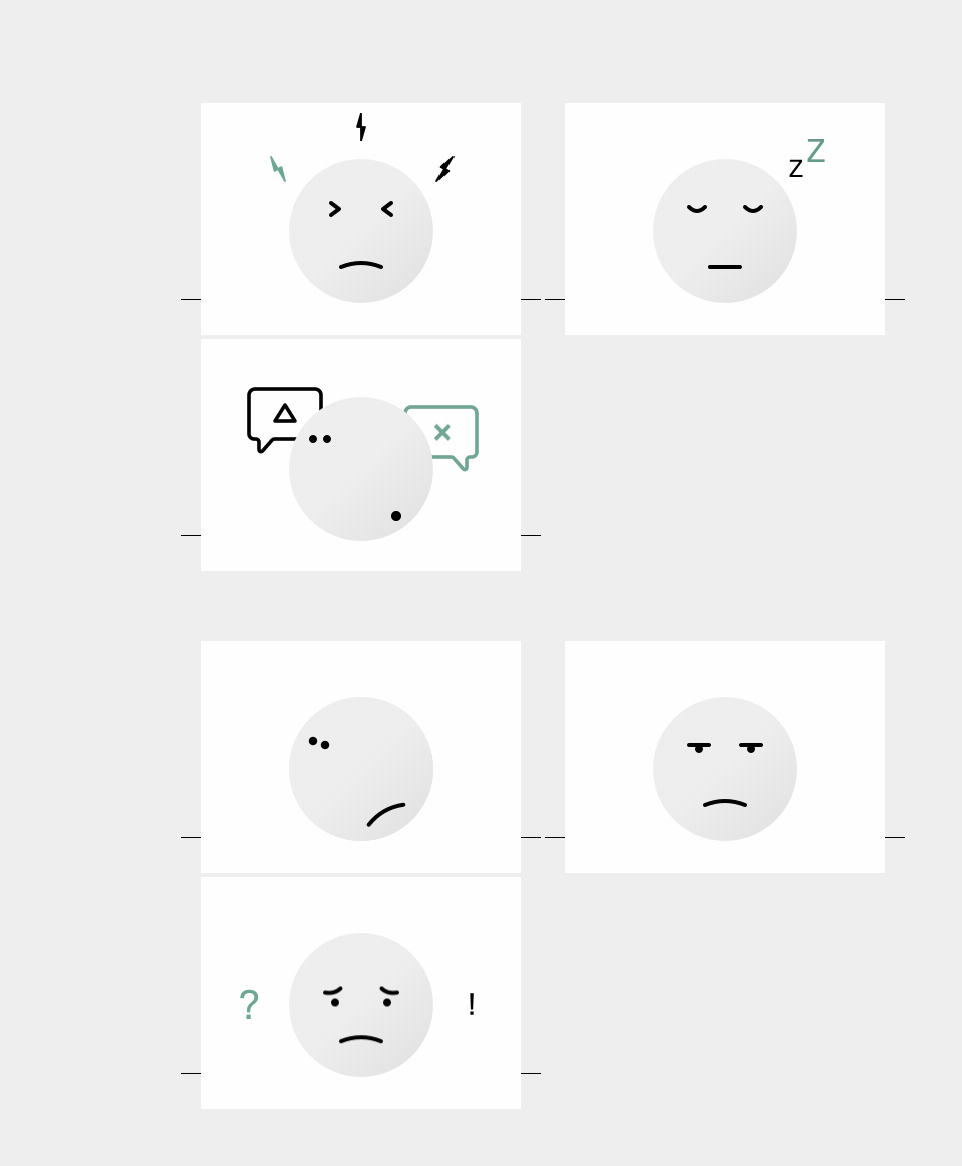
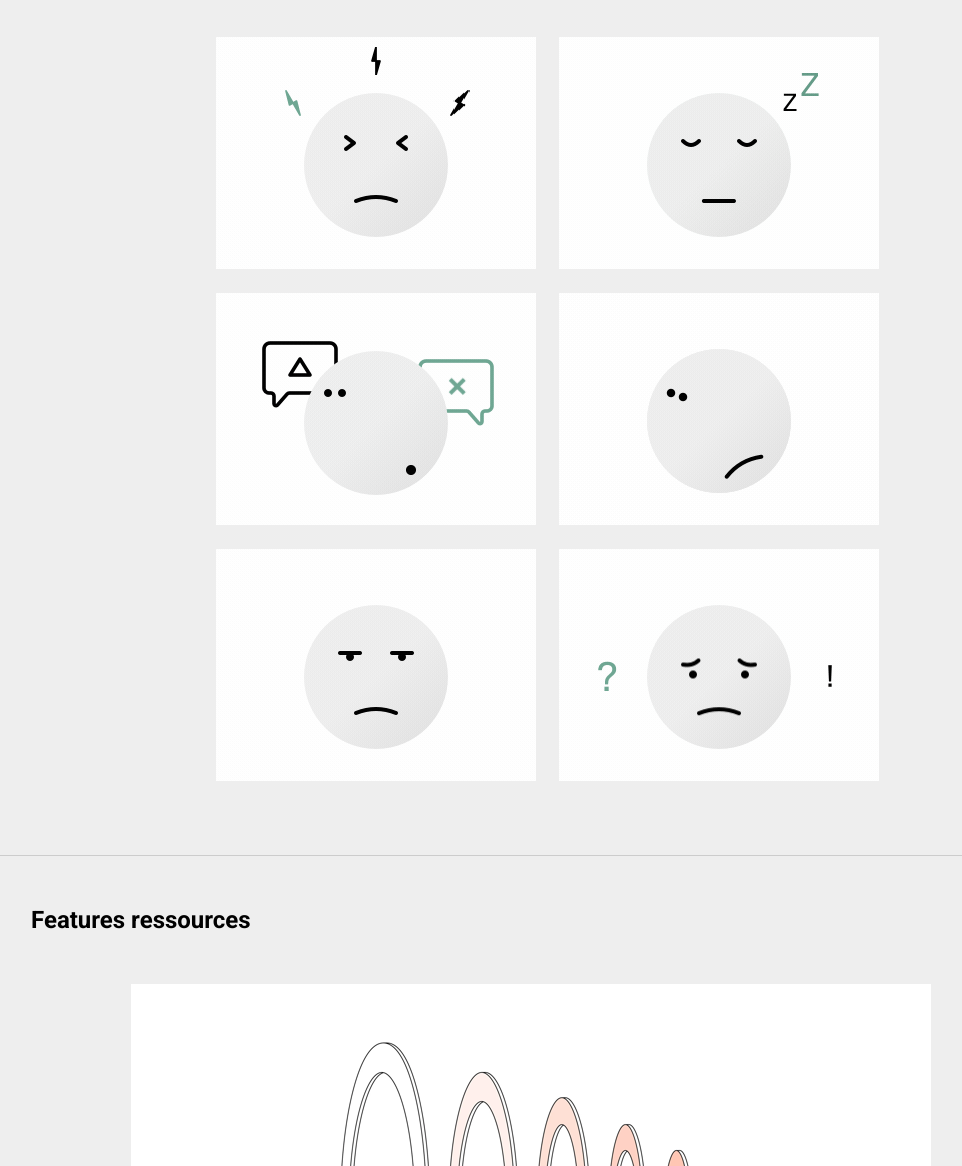
Before and after one commit to SteffenKloempges/responsibly_project, a plain HTML site: page index.html in a window 1280 px wide. Shown: the part 803-1969 px from the top of the page, without its empty margins (19-981 px from the left). Drawn offline with Linux system fonts and the light colour scheme.

Commit message:
box-shadow

```diff
--- a/assets/css/style.css
+++ b/assets/css/style.css
@@ -54,36 +54,6 @@ main p{
 main a{
     display: block;
 }
-main section:first-child p{
-    color: black;
-}
-main section:first-child{
-    padding-left: 50px;
-    border-bottom: 1px solid #ccc;
-}
-main section:first-child ul{
-    list-style: none;
-    padding-top: 100px;
-    padding-left: 150px;
-}
-main section:first-child ul:nth-of-type(2){
-    list-style: none;
-    padding-top: 50px;
-    padding-bottom: 50px;
-}
-main section:first-child ul li{
-    display: inline;
-    padding: 20px;
-}
-main ul li{
-    display: block;
-    width: 320px;
-    height: 232px;
-    border-top: 1px solid black;
-}
-main ul li:hover{
-    text-shadow: 1px 1px #666;
-}
 main h2{
     margin: 0;
     margin-top: 50px;
@@ -94,6 +64,30 @@ main h4{
     padding-left: 50px;
     font-size: 24px;
 }
+/* ==== Styling Main Section 1==== */
+main section:first-child p{
+    color: black;
+    margin-bottom: 50px;
+}
+main section:first-child{
+    padding-left: 50px;
+    padding-bottom: 50px;
+    border-bottom: 1px solid #ccc;
+}
+main div{
+    margin: 0 auto;
+    width: 70%;
+}
+main div img{
+    padding-right: 20px;
+    padding-bottom: 20px;
+}
+main div img:hover{
+    -moz-box-shadow: 0 0 5px rgba(102,102,102, .8);
+    -webkit-box-shadow: 0 0 5px rgba(102,102,102, .8);
+    box-shadow: 0px 0px 5px rgba(102,102,102, .8);
+}
+/* ==== Styling Main Section 2==== */
 main section:nth-of-type(2){
     display: inline-block;
     margin: 0;
@@ -101,6 +95,7 @@ main section:nth-of-type(2){
     margin-left: 150px;
     text-align: center;
 }
+/* ==== Styling Main Section 3==== */
 main section:nth-of-type(3){
     display: inline-block;
     margin: 0;
@@ -108,6 +103,7 @@ main section:nth-of-type(3){
     margin-left: 40%;
     text-align: center;
 }
+/* ==== Styling Main Section 4==== */
 main section:nth-of-type(4){
     display: inline-block;
     margin: 0;
@@ -115,6 +111,7 @@ main section:nth-of-type(4){
     margin-left: 150px;
     text-align: center;
 }
+/* ==== Styling Main Section 5==== */
 main section:nth-of-type(5){
     display: inline-block;
     margin: 0;
--- a/index.html
+++ b/index.html
@@ -33,16 +33,14 @@
         <section>
             <h2>What's your struggle</h2>
             <p>Stress, Sleep, Focus, Anxiety, Confidence, Motivation ....</p>
-            <ul>
-                <li><img src="assets/img/Stress.gif" alt="Stress"></li>
-                <li><img src="assets/img/Sleep.gif" alt="Sleep"></li>
-                <li><img src="assets/img/Focus.gif" alt="Focus"></li>
-            </ul>
-            <ul>
-                <li><img src="assets/img/Confidence_1.gif" alt="Confidence"></li>
-                <li><img src="assets/img/Motivation.gif" alt="Motivation"></li>
-                <li><img src="assets/img/Anxiety.gif" alt="Anxiety"></li>
-            </ul>
+                <div>
+                    <img src="assets/img/Stress.gif" alt="Stress">
+                    <img src="assets/img/Sleep.gif" alt="Sleep">
+                    <img src="assets/img/Focus.gif" alt="Focus">
+                    <img src="assets/img/Confidence_1.gif" alt="Confidence">
+                    <img src="assets/img/Motivation.gif" alt="Motivation">
+                    <img src="assets/img/Anxiety.gif" alt="Anxiety">
+                </div>
         </section>
         <h4>Features ressources</h4>
         <section>
```
